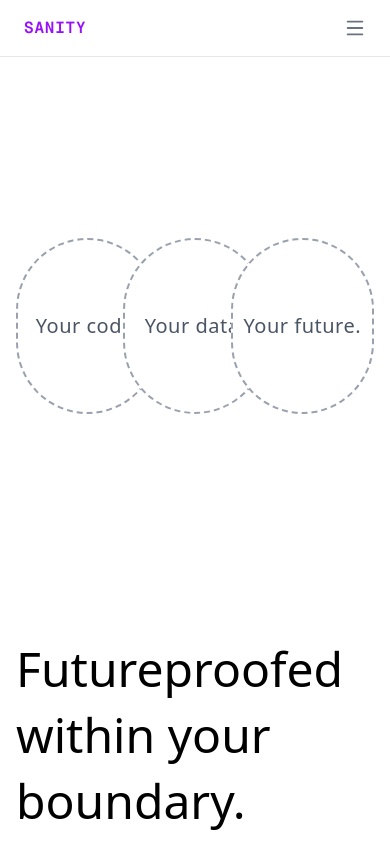
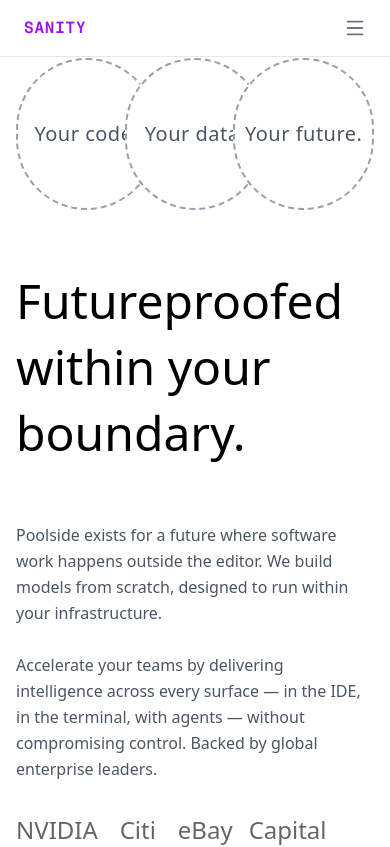
Before and after one commit to ahmad-sherazi/Sanity-clone, a Next.js app: page /platform in a window 390 px wide. Shown: the top 847 px of the page. Built offline with nearby package versions, Linux system fonts and the light colour scheme.

Commit message:
circle h , w changing

```diff
--- a/src/app/platform/page.tsx
+++ b/src/app/platform/page.tsx
@@ -298,13 +298,13 @@
       <main className="md:ml-14 w-full overflow-y-auto  md:pt-0">
 
         {/* ✅ Overlapping Circles Section */}
-        <section className="min-h-screen flex items-center justify-center relative ml-0 md:ml-16 px-4 md:px-0 -mt-24 md:-mt-12 overflow-hidden">
+        <section className="min-h-screen flex items-center justify-center relative ml-0 md:ml-16 px-4 md:px-0 -mt-72 md:-mt-12 overflow-hidden">
 
 
-          <div className=" relative flex -space-x-9 md:-space-x-10 overflow-hidden">
+          <div className=" relative flex -space-x-8 md:-space-x-10 overflow-hidden">
 
             {/* Circle 1 */}
-            <div className="w-44 h-44 md:w-80 md:h-80 border-2 border-dashed dark:border-[#444444] border-gray-400 rounded-full flex items-center justify-center dark:bg-[#151617] bg-white">
+            <div className="w-38 h-38 md:w-80 md:h-80 border-2 border-dashed dark:border-[#444444] border-gray-400 rounded-full flex items-center justify-center dark:bg-[#151617] bg-white">
   <h2 className="dark:text-white text-gray-600 text-xl md:text-3xl tracking-wide">
     Your <span className="dark:text-white text-gray-600">code.</span>
   </h2>
@@ -312,7 +312,7 @@
 
 
             {/* Circle 2 */}
-          <div className="w-44 h-44 md:w-80 md:h-80 border-2 border-dashed dark:border-[#444444] border-gray-400 rounded-full flex items-center justify-center dark:bg-[#151617] bg-white">
+          <div className="w-38 h-38 md:w-80 md:h-80 border-2 border-dashed dark:border-[#444444] border-gray-400 rounded-full flex items-center justify-center dark:bg-[#151617] bg-white">
   <h2 className=" dark:text-white text-gray-600 text-xl md:text-3xl tracking-wide">
     Your <span className="dark:text-white text-gray-600">data.</span>
   </h2>
@@ -320,7 +320,7 @@
 
 
             {/* Circle 3 */}
-           <div className="w-44 h-44 md:w-80 md:h-80 border-2 border-dashed dark:border-[#444444] border-gray-400 rounded-full flex items-center justify-center dark:bg-[#151617] bg-white">
+           <div className="w-38 h-38 md:w-80 md:h-80 border-2 border-dashed dark:border-[#444444] border-gray-400 rounded-full flex items-center justify-center dark:bg-[#151617] bg-white">
   <h2 className="dark:text-white text-gray-600 text-xl md:text-3xl tracking-wide">
     Your <span className="dark:text-white text-gray-600">future.</span>
   </h2>
@@ -348,7 +348,7 @@
 
 
 {/* ✅ Futureproofed Section (perfectly aligned + dual underline row + logos under col2) */}
-<section className="px-4 md:px-[10vw] ml-0 md:ml-14 flex flex-col  md:-mt-12 gap-12 max-w-[1500px] -mt-28   mx-auto dark:bg-[#151617] bg-white">
+<section className="px-4 md:px-[10vw] ml-0 md:ml-14 flex flex-col  md:-mt-12 gap-12 max-w-[1500px] -mt-72   mx-auto dark:bg-[#151617] bg-white">
 
   {/* Text + Content Side by Side */}
   <div className="grid grid-cols-1 md:grid-cols-2 gap-12 items-start">
```
